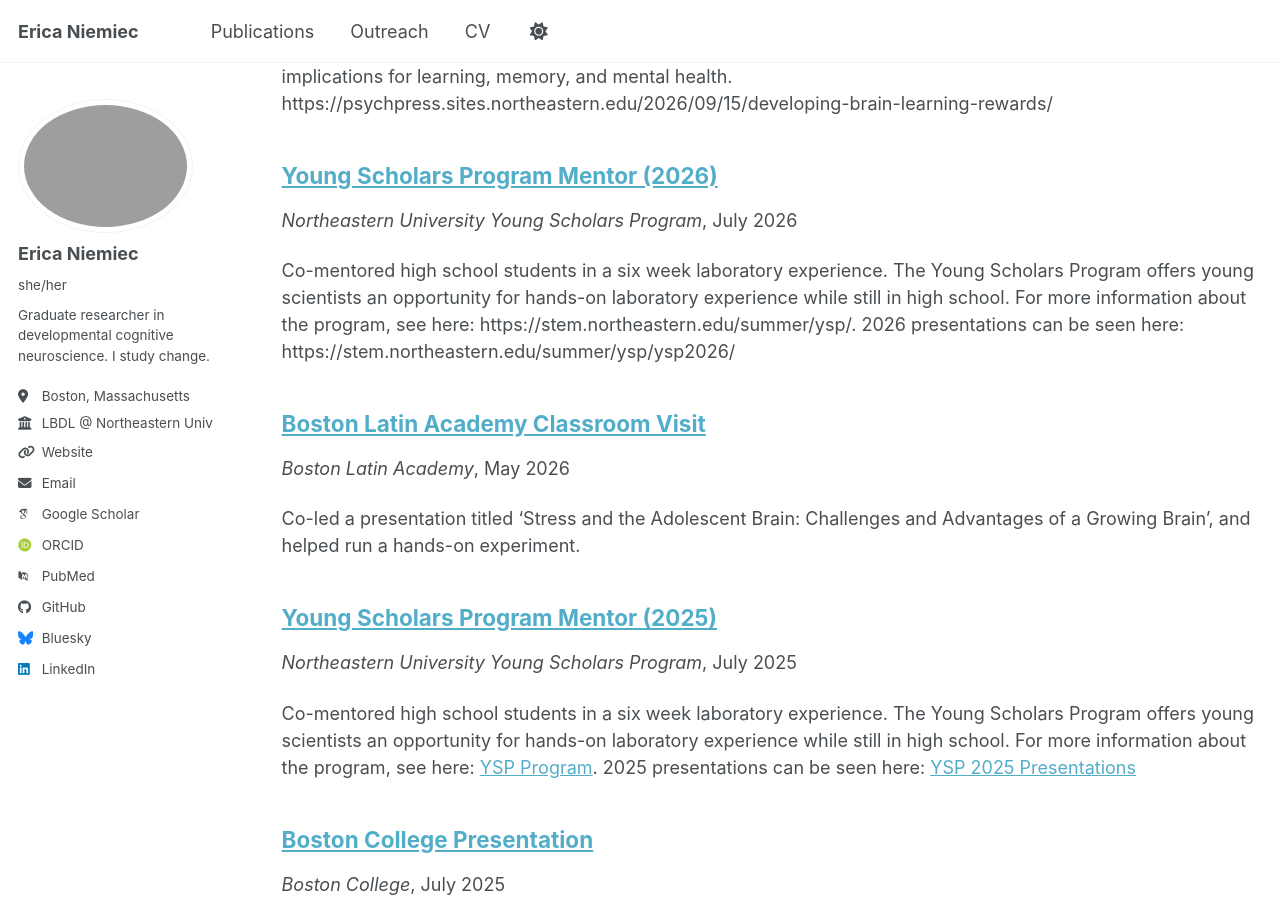
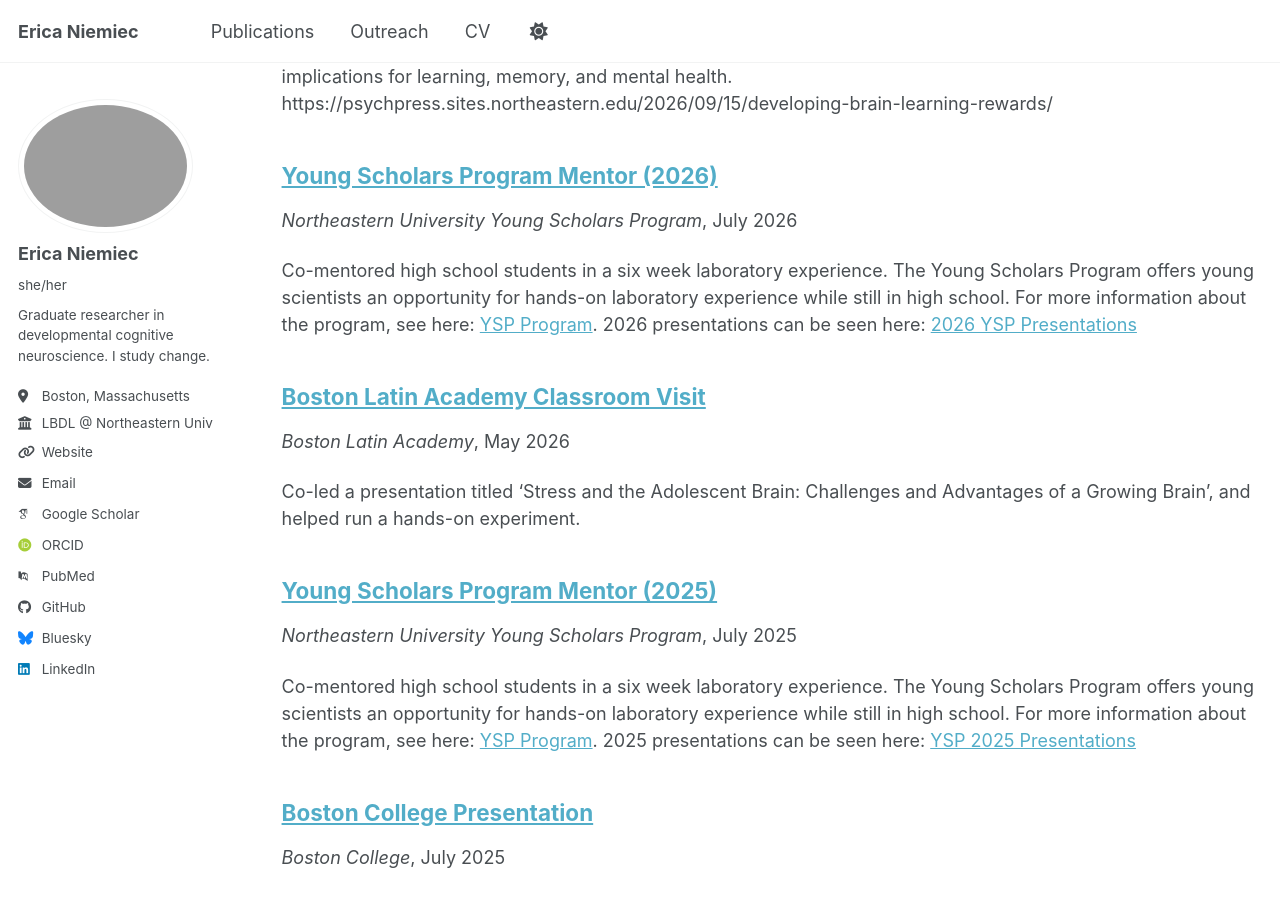
Before and after one commit to ericaniemiec/ericaniemiec.github.io, a Jekyll site: the page built from _pages/outreach.md, in a window 1280 px wide and 900 px high, scrolled down 304 px. Built offline with Jekyll 4.4.1, drawn with Linux system fonts in a browser that asks for light colours; some web fonts are replaced; a script bundle is joined from its source files by our own code; library files that are not in the unit come from our copies.

Commit message:
Update 2026-YSP.md

```diff
--- a/_outreach/2026-YSP.md
+++ b/_outreach/2026-YSP.md
@@ -4,5 +4,5 @@ collection: outreach
 permalink: /outreach/2026-YSP
 date: 2026-07-30
 venue: "Northeastern University Young Scholars Program"
-excerpt: "Co-mentored high school students in a six week laboratory experience. The Young Scholars Program offers young scientists an opportunity for hands-on laboratory experience while still in high school.  For more information about the program, see here: https://stem.northeastern.edu/summer/ysp/. 2026 presentations can be seen here: https://stem.northeastern.edu/summer/ysp/ysp2026/"
+excerpt: 'Co-mentored high school students in a six week laboratory experience. The Young Scholars Program offers young scientists an opportunity for hands-on laboratory experience while still in high school.  For more information about the program, see here: <a href="https://stem.northeastern.edu/summer/ysp/" target="_blank">YSP Program</a>. 2026 presentations can be seen here: <a href="https://stem.northeastern.edu/summer/ysp/ysp2026/" target="_blank">2026 YSP Presentations</a>'
 ---
```
